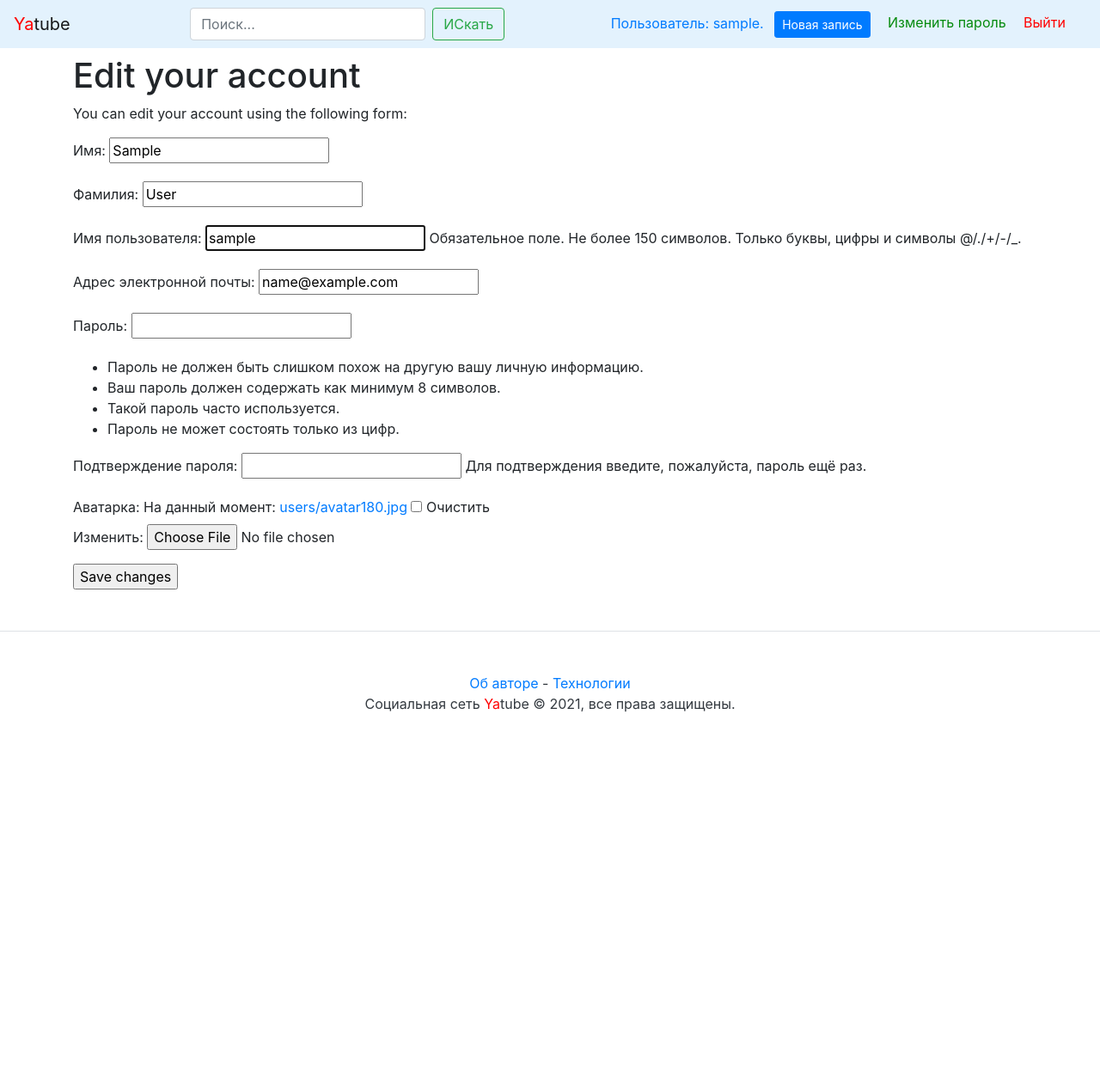
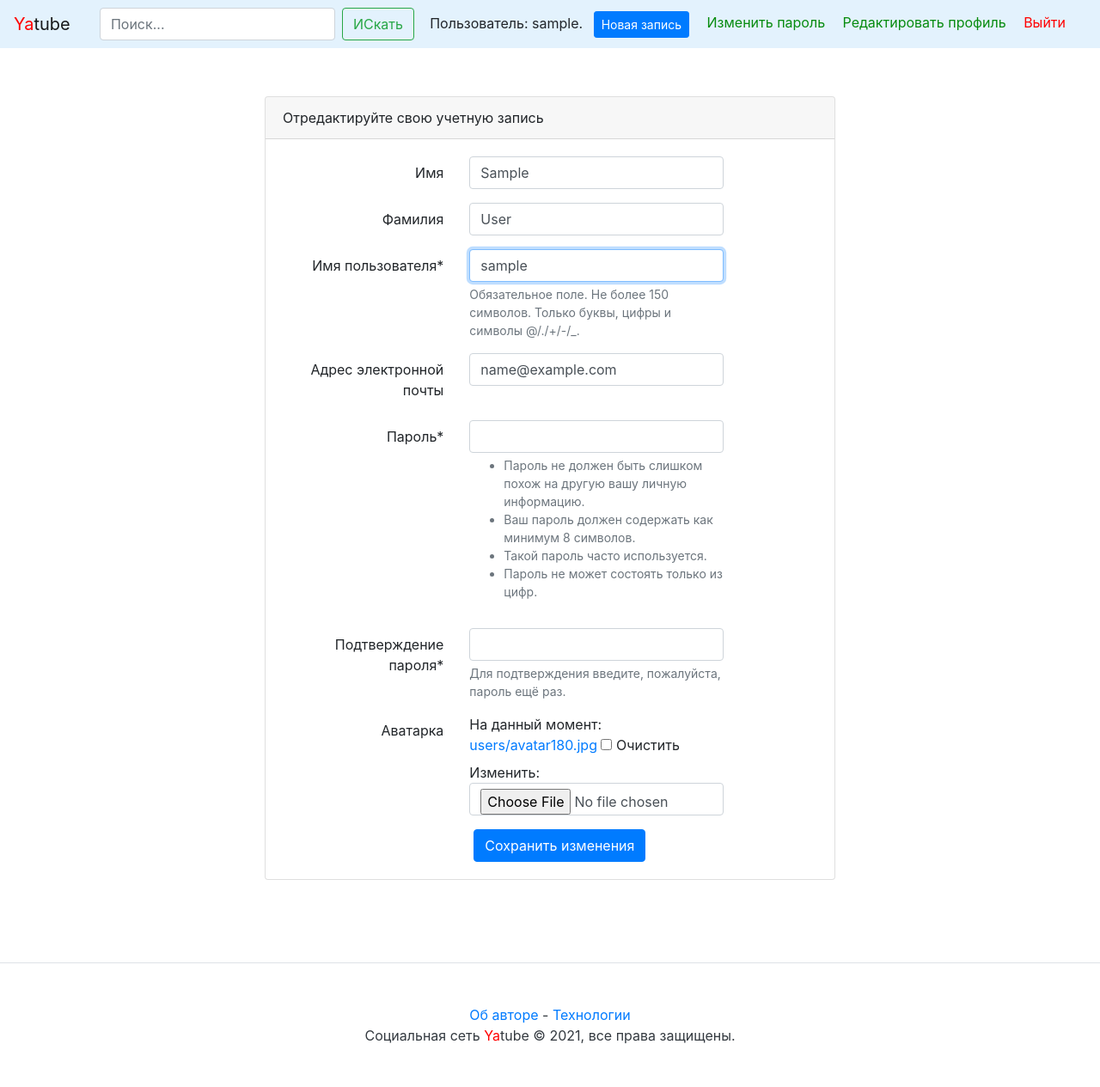
Before and after one commit to wiky-avis/Yatube, a Django app: page /edit_profile/ in a window 1280 px wide. Shown: the whole page at 86% size. Before the commit the page ends 828 px from the top, so only its background shows below. Run offline with Django 3.2, Linux system fonts and the light colour scheme; the visitor is signed in with stand-in values (Sample User, id 1); some libraries are stand-ins or nearby versions.

Commit message:
доработка шаблона редакт профиля

```diff
--- a/posts/views.py
+++ b/posts/views.py
@@ -149,8 +149,7 @@ def edit_profile(request):
     if user_form.is_valid() and profile_form.is_valid():
         user_form.save()
         profile_form.save()
-        return redirect(
-            'edit_profile')
+
     return render(
         request,
         'account/profile_edit.html',
--- a/templates/account/profile_edit.html
+++ b/templates/account/profile_edit.html
@@ -1,12 +1,57 @@
-{% extends "base.html" %}
-{% block title %}Edit your account{% endblock %}
+{% extends 'base.html' %}
+{% block title %}Профиль пользователя{% endblock %}
 {% block content %}
-  <h1>Edit your account</h1>
-  <p>You can edit your account using the following form:</p>
-  <form action='{% url "edit_profile" %}' method="post" enctype="multipart/form-data">
-    {{ user_form.as_p }}
-    {{ profile_form.as_p }}
-    {% csrf_token %}
-    <p><input type="submit" value="Save changes"></p>
-  </form>
+
+{% load user_filters %}
+<div class='row justify-content-center'>
+  <div class='col-md-8 p-5'>
+    <div class='card'>
+      <div class='card-header'>Отредактируйте свою учетную запись</div>
+      <div class='card-body'>
+
+        {% for error in form.errors %}
+          <div class='alert alert-danger' role='alert'>
+            {{ error|escape }}
+          </div>
+        {% endfor %}
+
+        <form action='{% url "edit_profile" %}' method="post" enctype="multipart/form-data">
+        {% csrf_token %}
+
+          {% for field in user_form %}
+            <div class='form-group row' aria-required={% if field.field.required %}'true'{% else %}'false'{% endif %}>
+                <label for='{{ field.id_for_label }}' class='col-md-4 col-form-label text-md-right'>{{ field.label }}{% if field.field.required %}<span class='required'>*</span>{% endif %}</label>
+                <div class='col-md-6'>
+
+                  {{ field|addclass:'form-control' }}
+
+                  {% if field.help_text %}
+                  <small id='{{ field.id_for_label }}-help' class='form-text text-muted'>{{ field.help_text|safe }}</small>
+                  {% endif %}
+                </div>
+            </div>
+          {% endfor %}
+
+          {% for field in profile_form %}
+            <div class='form-group row' aria-required={% if field.field.required %}'true'{% else %}'false'{% endif %}>
+                <label for='{{ field.id_for_label }}' class='col-md-4 col-form-label text-md-right'>{{ field.label }}{% if field.field.required %}<span class='required'>*</span>{% endif %}</label>
+                <div class='col-md-6'>
+
+                  {{ field|addclass:'form-control' }}
+
+                </div>
+            </div>
+          {% endfor %}
+
+          <div class='col-md-6 offset-md-4'>
+              <button type='submit' class='btn btn-primary'>
+                Сохранить изменения
+              </button>
+          </div>
+        </form>
+      </div>
+    </div>
+  </div>
+</div>
+
 {% endblock %}
--- a/templates/includes/nav.html
+++ b/templates/includes/nav.html
@@ -3,9 +3,10 @@
   {% include 'includes/search.html' %}
   <nav class='my-2 my-md-0 mr-md-3'>
     {% if user.is_authenticated %}
-    <a href='{% url "edit_profile" %}'>Пользователь: {{ user.username }}.</a>
+    Пользователь: {{ user.username }}.
     <a class='p-2 text-dark' href='{% url "new_post" %}'><button type='button' class='btn btn-primary btn-sm'>Новая запись</button></a>
     <a class='p-2 text-dark' href='{% url "password_change" %}'><span style='color:rgb(6, 139, 13)'>Изменить пароль</span></a>
+    <a class='p-2 text-dark' href='{% url "edit_profile" %}'><span style='color:rgb(6, 139, 13)'>Редактировать профиль</span></a>
     <a class='p-2 text-dark' href='{% url "logout" %}'><span style='color:red'>Выйти</span></a>
     {% else %}
     <a class='p-2 text-dark' href='{% url "login" %}'>Войти</a> |
--- a/users/views.py
+++ b/users/views.py
@@ -12,7 +12,7 @@ User = get_user_model()
 
 class SignUp(CreateView):
     form_class = CreationForm
-    success_url = reverse_lazy('index')
+    success_url = reverse_lazy('login')
     template_name = 'users/signup.html'
 
 
```
